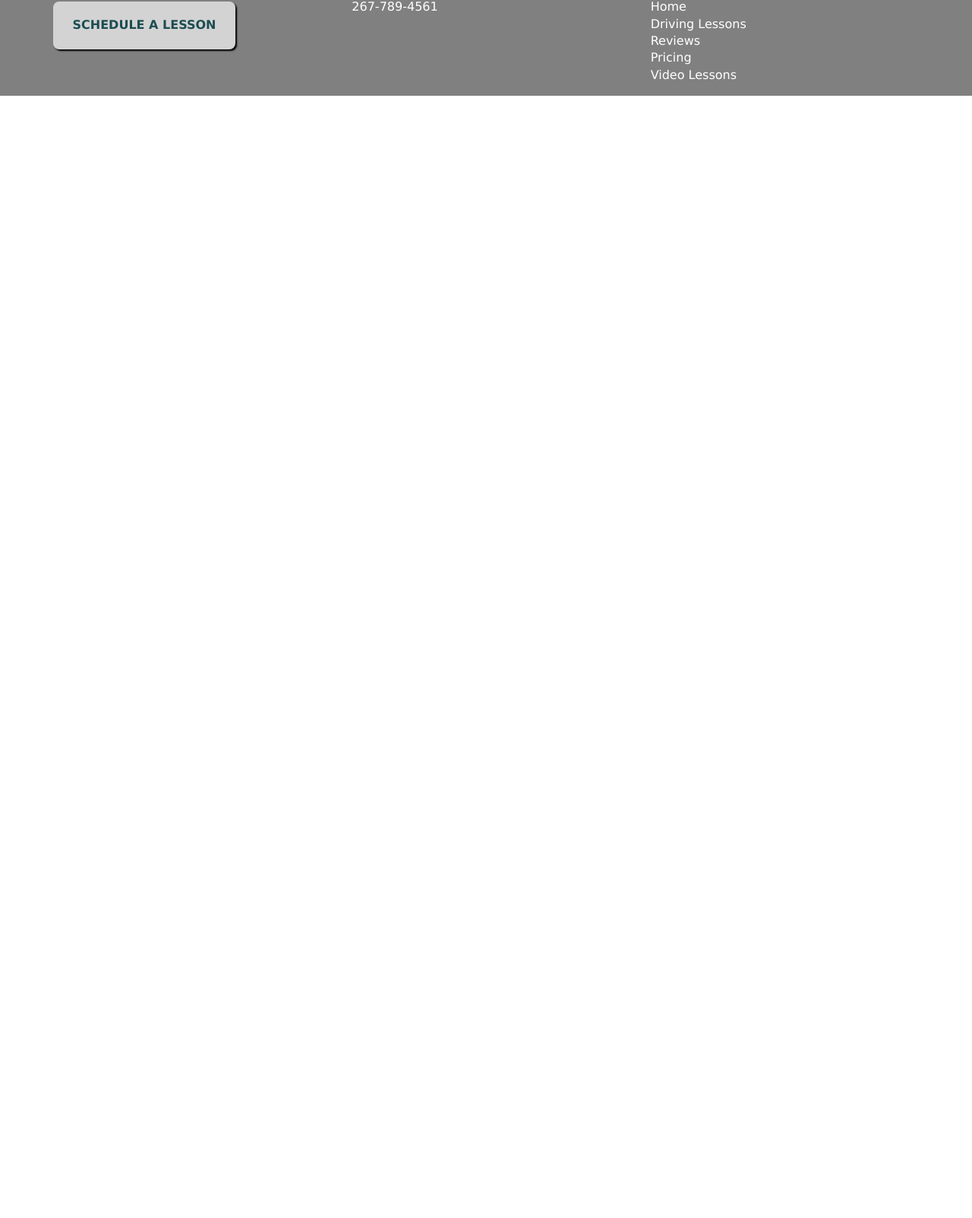
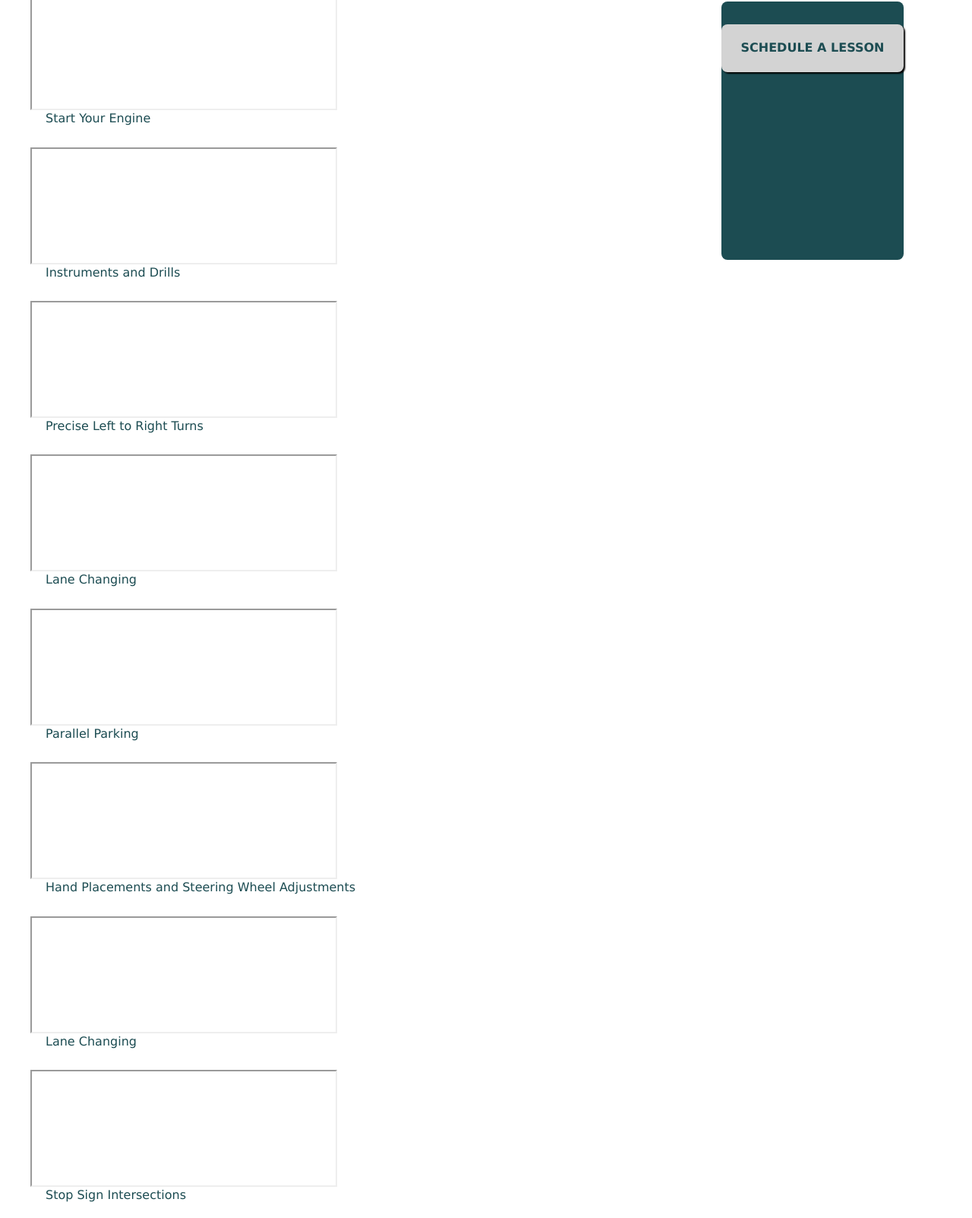
Before and after one commit to talishapayton/DriveCentral, a plain HTML site: page videoLessons.html in a window 1280 px wide. Shown: the part 211-1814 px from the top of the page at 76% size. Before the commit the page ends 800 px from the top, so only its background shows below. Drawn offline with Linux system fonts and the light colour scheme.

Commit message:
Video lessons page

```diff
--- a/videoLessons.html
+++ b/videoLessons.html
@@ -34,8 +34,72 @@
 			</nav>
 		</header>
 
-				<h1>Video Lessons</h1>
+				<div class="container">
+			<div id="articleContainer">
+				<article id="articleContent">
+					<h1>Video Lessons</h1>
 
+					<iframe width="400">
+					src=""
+					</iframe>
+					<p> Start Your Engine</p>
+
+					<iframe width="400">
+					src=""
+					</iframe>
+					<p>Instruments and Drills</p>
+
+					<iframe width="400">
+					src=""
+					</iframe>
+					<p>Precise Left to Right Turns</p>
+
+					<iframe width="400">
+					src=""
+					</iframe>
+					<p>Lane Changing</p>
+
+					<iframe width="400">
+					src=""
+					</iframe>
+					<p>Parallel Parking</p>
+
+					<iframe width="400">
+					src=""
+					</iframe>
+					<p>Hand Placements and Steering Wheel Adjustments</p>
+
+					<iframe width="400">
+					src=""
+					</iframe>
+					<p>Lane Changing</p>
+
+					<iframe width="400">
+					src=""
+					</iframe>
+					<p>Stop Sign Intersections</p>
+
+					<iframe width="400">
+					src=""
+					</iframe>
+					<p>Lane Control Method</p>
+
+					<iframe width="400">
+					src=""
+					</iframe>
+					<p>Turn Signals</p>
+
+
+				</article>
+				<div class="herocallout" id="articleCallout">
+					<p></p>
+					<div class="clear"></div>
+					<div class="button"><a href="https://www.bookfresh.com/index.html?id=15b22b9d3a0108159f1da64b745c4dbb&view=buyer_flow" >SCHEDULE A LESSON</a>
+					</div>
+				</div>
+
+			</div>
+		</div>
 		<footer>
 			<div class="columns container space-between flex">
 				<section class="column">
```
